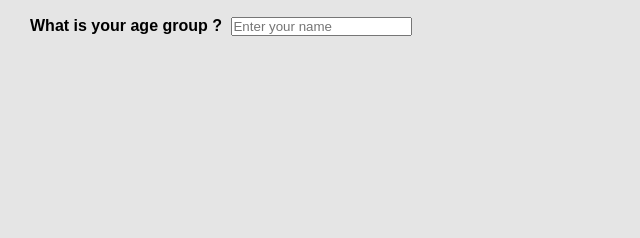
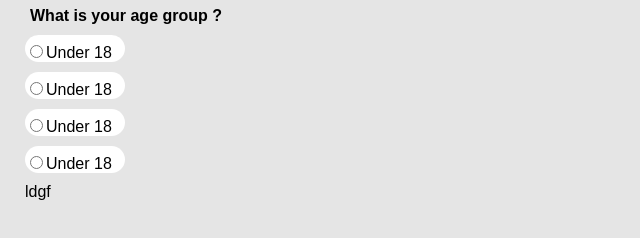
Before and after one commit to vishvadeep-chauhan/Survey-form-html-css, a plain HTML site: page index.html in a window 1280 px wide. Shown: the part 218-456 px from the top of the page, without its empty margins (0-640 px from the left). Drawn offline with Linux system fonts and the light colour scheme; a web font is replaced by a local one.

Commit message:
second commit

```diff
--- a/index.html
+++ b/index.html
@@ -33,8 +33,17 @@
 
     <form action="" id="form">
         <div>
-            <label for="name"><b>What is your age group ?</b></label>
-            <input type="text" name="name" id="name" placeholder="Enter your name">
+            <label for="name"><b>What is your age group ?</b></label> <br>
+
+            <div id="div1"> <input type="radio">Under 18</div>
+            <div id="div1"> <input type="radio">Under 18</div>
+            <div id="div1"> <input type="radio">Under 18</div>
+            <div id="div1"> <input type="radio">Under 18</div>
+
+        </div>
+
+        <div>
+            <p>ldgf</p>
         </div>
 
 
--- a/style.css
+++ b/style.css
@@ -41,3 +41,12 @@ body {
 
 
 }
+
+#div1 {
+    width: 100px;
+    height: 100%;
+    border-radius: 50px;
+    background-color: rgb(255, 255, 255);
+
+    box-sizing: border-box;
+}
```
